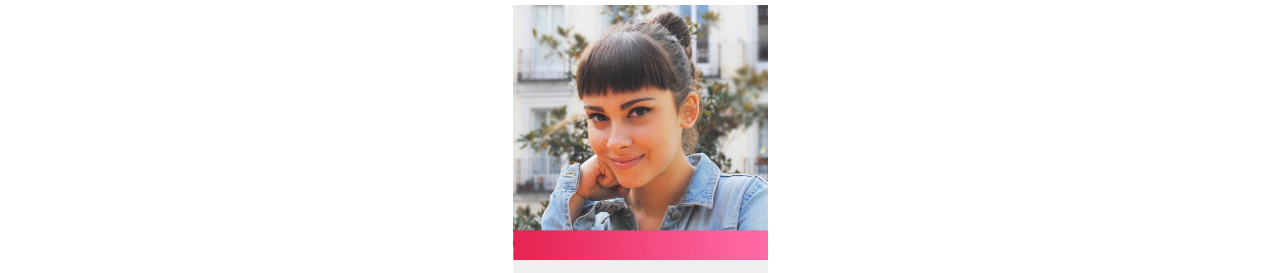
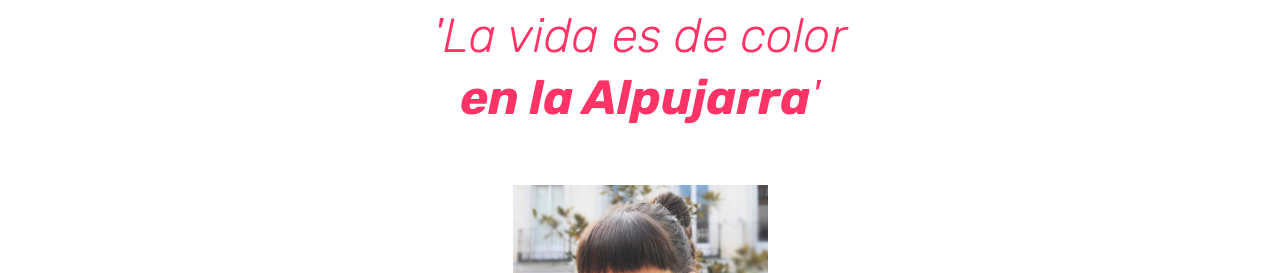
Before and after one commit to LaAlpujarra/laalpujarra.github.io, a plain HTML site: page index.html in a window 1280 px wide. Shown: the part 642-915 px from the top of the page. Drawn offline with Linux system fonts and the light colour scheme; files whose address does not match are found by name.

Commit message:
create github pages

```diff
--- a/assets/mobirise/css/mbr-additional.css
+++ b/assets/mobirise/css/mbr-additional.css
@@ -739,7 +739,7 @@ section.lazy-placeholder:after {
   background-color: #ffffff;
 }
 .cid-s2qrnnPYJb .mbr-section-subtitle {
-  color: #767676;
+  color: #ff3366;
 }
 .cid-s2qrnnPYJb .media-row {
   display: -webkit-flex;
--- a/index.html
+++ b/index.html
@@ -35,14 +35,14 @@
     </figure>
 </section>
 
-<section class="engine"><a href="https://mobirise.info/f">simple site builder</a></section><section class="team1 cid-s2qrnnPYJb" id="team1-1">
+<section class="engine"><a href="https://mobirise.info/y">html web templates</a></section><section class="team1 cid-s2qrnnPYJb" id="team1-1">
 
 
 
     <div class="container align-center">
         <h2 class="pb-3 mbr-fonts-style mbr-section-title display-2">
             bien<strong>venidos</strong></h2>
-
+        <h3 class="pb-5 mbr-section-subtitle mbr-fonts-style mbr-light display-2"><em>'La vida es de color <br><strong>en la Alpujarra</strong>'</em></h3>
         <div class="row media-row">
 
         <div class="team-item col-lg-3 col-md-6">
```
Also changed, not shown: 1 other file.
